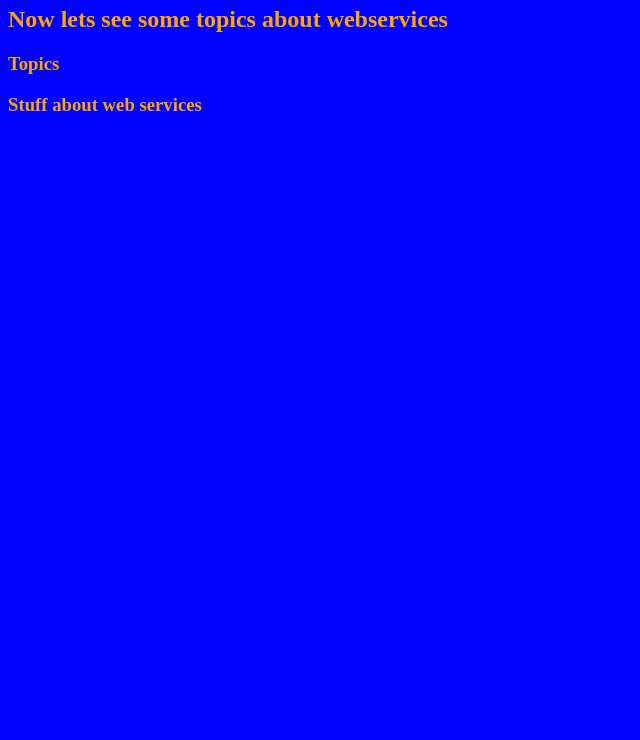
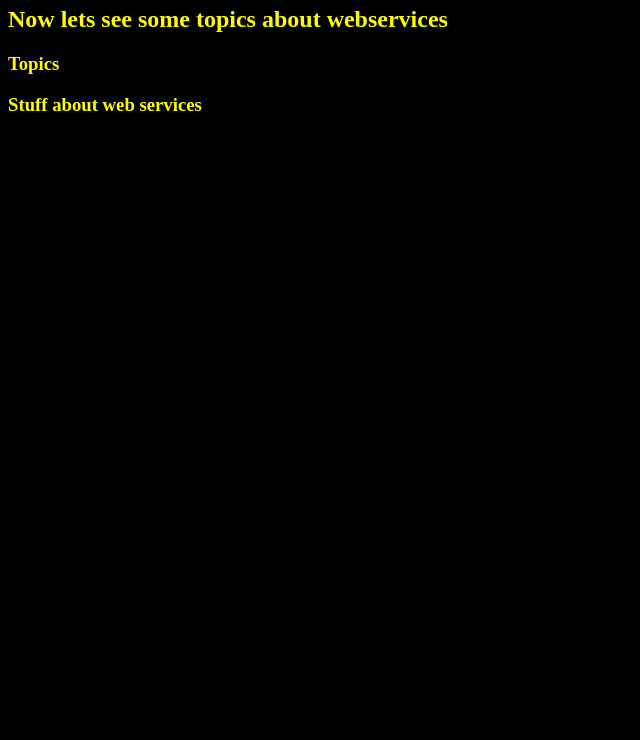
Before and after one commit to virgilioarevalo/ACP_html, a plain HTML site: page index.html in a window 1280 px wide. Shown: the part 60-800 px from the top of the page, without its empty margins (0-640 px from the left). Drawn offline with Linux system fonts and the light colour scheme.

Commit message:
New Change

```diff
--- a/index.html
+++ b/index.html
@@ -1,5 +1,5 @@
 
-<BODY BGCOLOR="BLUE" TEXT="ORANGE">
+<BODY BGCOLOR="BLACK" TEXT="YELLOW">
 
 <h1>This is my first webpage<h1>
 
```
